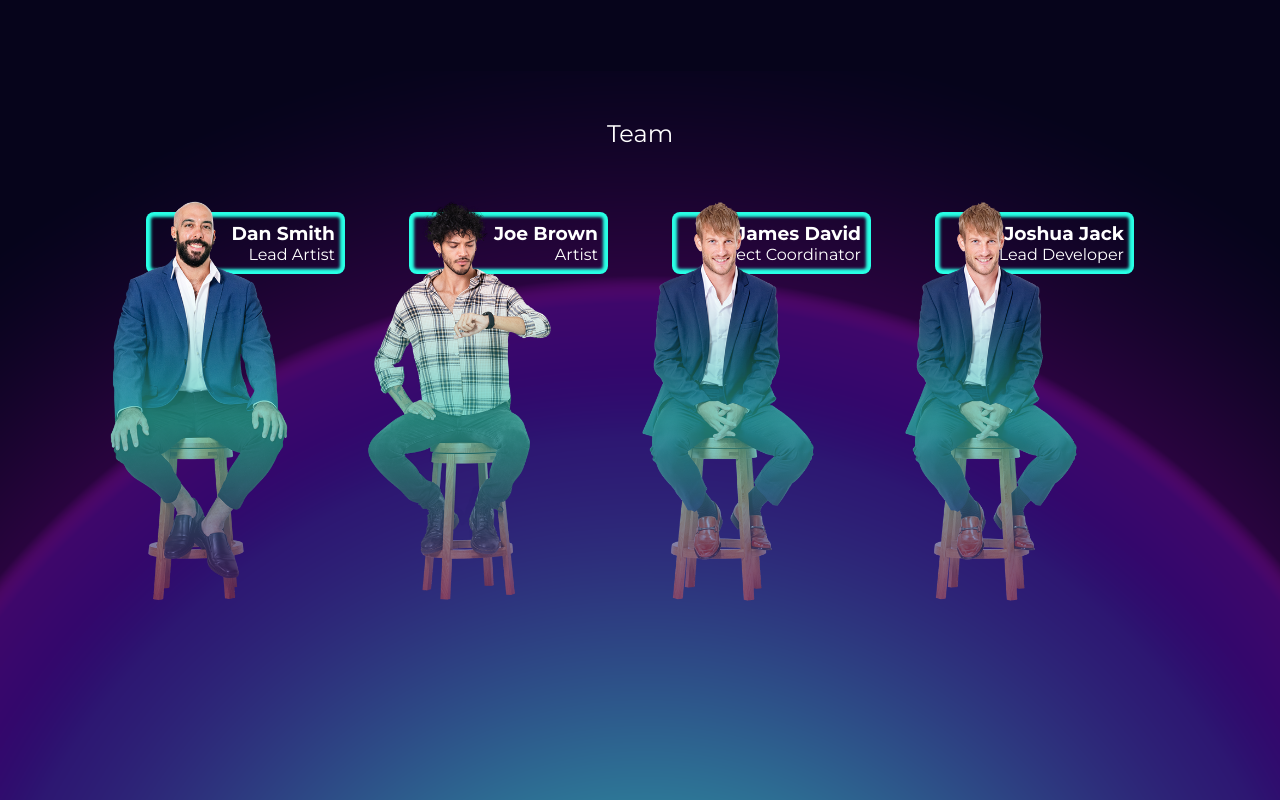
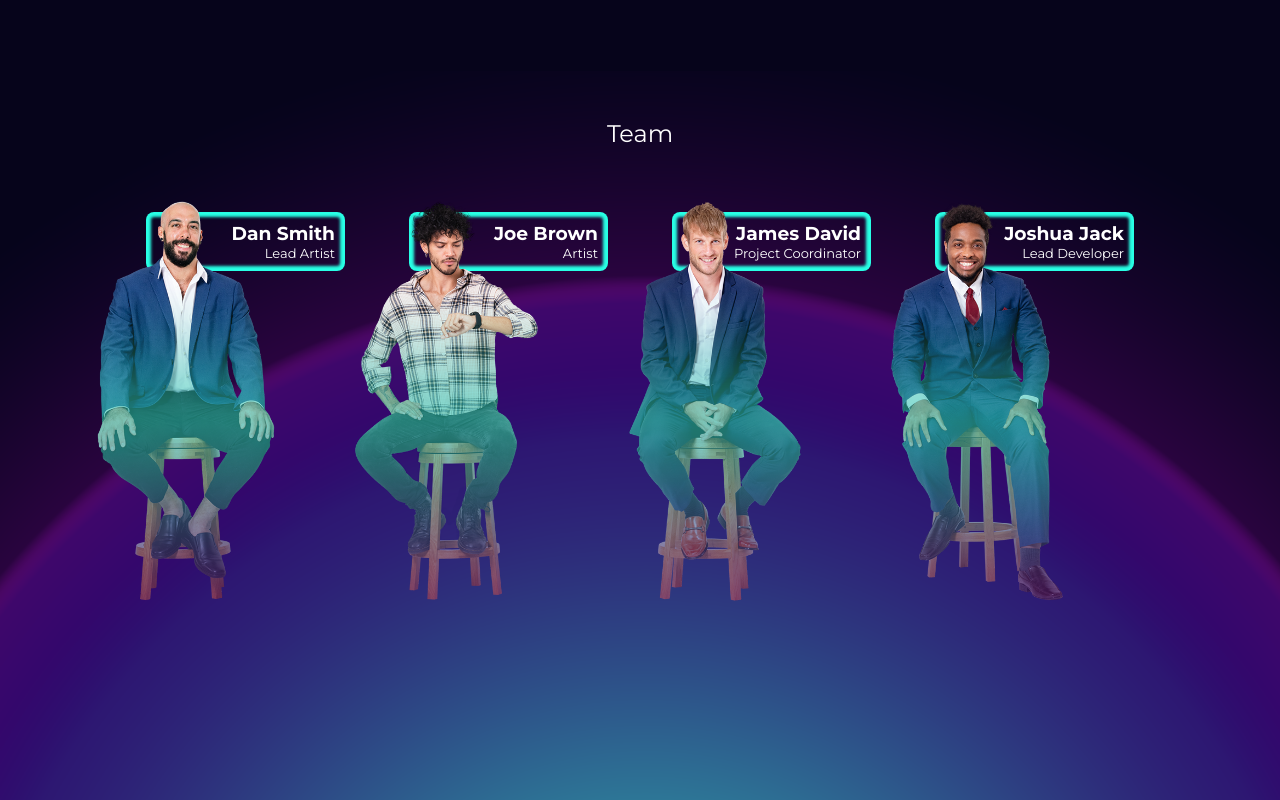
Before and after one commit to igaimerca/starving-model-website, a React (Vite) app: page / in a window 1280 px wide. Shown: the part 1433-2233 px from the top of the page. Built offline with nearby package versions, Linux system fonts and the light colour scheme.

Commit message:
feat: initial commit

```diff
--- a/src/components/Team/Team.css
+++ b/src/components/Team/Team.css
@@ -22,7 +22,7 @@
     height: 400px;
     position: absolute;
     top: -11px;
-    right: 57px;
+    right: 70px;
 }
 .person-container {
     position: relative;
@@ -37,3 +37,6 @@
     background: transparent;
     text-align: end;
 }
+.person-container .position {
+    font-size: small;
+}
--- a/src/components/Team/Team.jsx
+++ b/src/components/Team/Team.jsx
@@ -10,7 +10,7 @@ function Team() {
             <Person name="Dan Smith" image="/images/team/Dan.png" position="Lead Artist" />
             <Person name="Joe Brown" image="/images/team/Joe.png" position="Artist" />
             <Person name="James David" image="/images/team/James.png" position="Project Coordinator" />
-            <Person name="Joshua Jack" image="/images/team/James.png" position="Lead Developer" />
+            <Person name="Joshua Jack" image="/images/team/Jack.png" position="Lead Developer" />
         </div>
     </div>
   )
```
